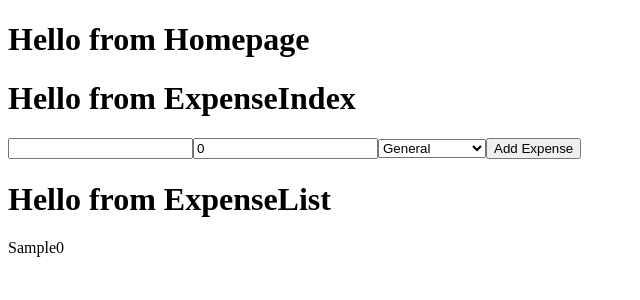
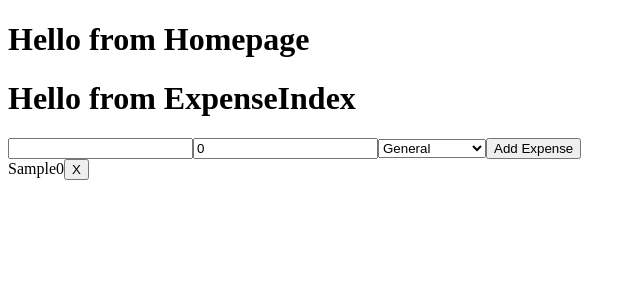
Before and after one commit to amitf11/Personal-Expense-Tracker, a React (Vite) app: page / in a window 1280 px wide. Both pictures are taken after typing "Sample" into the empty fields and a click on the button "Add Expense". Shown: the top 300 px of the page, without its empty margins (0-640 px from the left). Built offline with nearby package versions, Linux system fonts and the light colour scheme.

Commit message:
Implement 'remove expense' functionality

```diff
--- a/src/cmps/ExpenseIndex.jsx
+++ b/src/cmps/ExpenseIndex.jsx
@@ -10,11 +10,20 @@ export function ExpenseIndex() {
     useEffect(() => {
         expenseService.query()
             .then(res => setExpenses(res))
-    })
+    }, [])
 
     function onAddExpense(expense) {
         expenseService.save(expense)
             .then(setExpenses(prevExpenses => [...prevExpenses, expense]))
+    }
+
+    function onRemoveExpense(expenseId) {
+        let updatedExpenses
+        expenseService.remove(expenseId)
+            .then(
+                updatedExpenses = expenses.filter(expense => expense._id !== expenseId),
+                setExpenses(updatedExpenses)
+            )
     }
 
 
@@ -25,7 +34,8 @@ export function ExpenseIndex() {
                 onAddExpense={onAddExpense} />
 
             <ExpenseList
-                expenses={expenses}/>
+                expenses={expenses}
+                onRemoveExpense={onRemoveExpense}/>
         </>
     )
 }
--- a/src/cmps/ExpenseList.jsx
+++ b/src/cmps/ExpenseList.jsx
@@ -1,17 +1,20 @@
 import { ExpensePreview } from "./ExpensePreview";
 
-export function ExpenseList({ expenses }) {
+export function ExpenseList({ expenses, onRemoveExpense }) {
 
     if (!expenses || !expenses.length) return <div>No expenses to show</div>
 
     return (
-        <>
-            <h1>Hello from ExpenseList</h1>
+        <section>
             {expenses.map(expense => (
+                <article key={expense._id}>
 
-                <ExpensePreview
-                    expense={expense} />
+                    <ExpensePreview
+                        expense={expense}
+                        onRemoveExpense={onRemoveExpense}
+                    />
+                </article>
             ))}
-        </>
+        </section>
     )
 }
--- a/src/cmps/ExpensePreview.jsx
+++ b/src/cmps/ExpensePreview.jsx
@@ -1,10 +1,15 @@
-export function ExpensePreview({ expense }) {
+export function ExpensePreview({ expense, onRemoveExpense }) {
+
+    function removeExpense(expenseId) {
+        onRemoveExpense(expenseId)
+    }
+
     return (
         <section>
             {expense.description}
             {expense.amount}
             {expense.category}
-
+            <button onClick={() => removeExpense(expense._id)}>X</button>
         </section>
     )
 }
```
